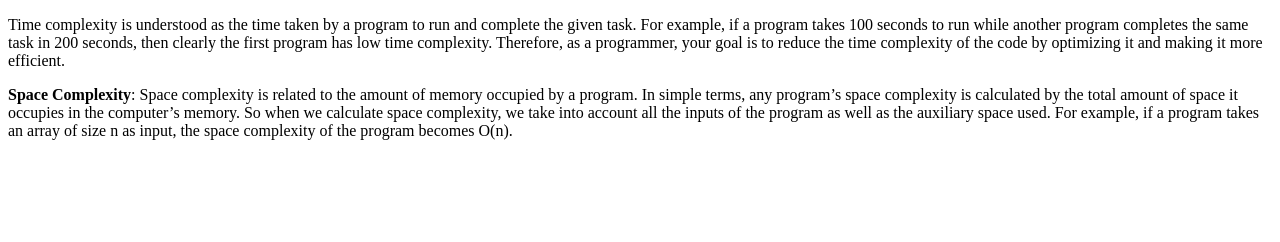
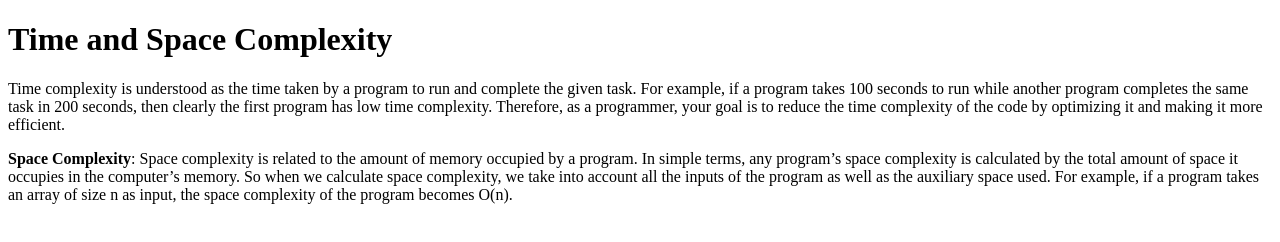
Before and after one commit to acciojob/time-and-space-complexity-sameer2002, a website: page main.html in a window 1280 px wide. Drawn offline with Linux system fonts and the light colour scheme.

Commit message:
created a submission

```diff
--- a/main.html
+++ b/main.html
@@ -8,6 +8,7 @@
 
 <body>
 	<!-- the entire body must be written by student -->
+	<h1>Time and Space Complexity</h1>
 		<p>Time complexity is understood as the time taken by a program to run and complete the given task. For example, if a program takes 100 seconds to run while another program completes the same task in 200 seconds, then clearly the first program has low time complexity. Therefore, as a programmer, your goal is to reduce the time complexity of the code by optimizing it and making it more efficient.</p>
 	    <p><b>Space Complexity</b>: Space complexity is related to the amount of memory occupied by a program. In simple terms, any program’s space complexity is calculated by the total amount of space it occupies in the computer’s memory. So when we calculate space complexity, we take into account all the inputs of the program as well as the auxiliary space used. For example, if a program takes an array of size n as input, the space complexity of the program becomes O(n).</p>
 	<script type="text/javascript" src="./script.js">
```
